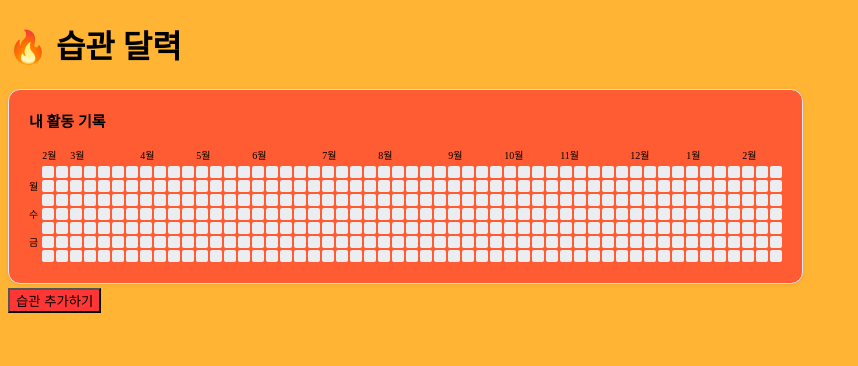
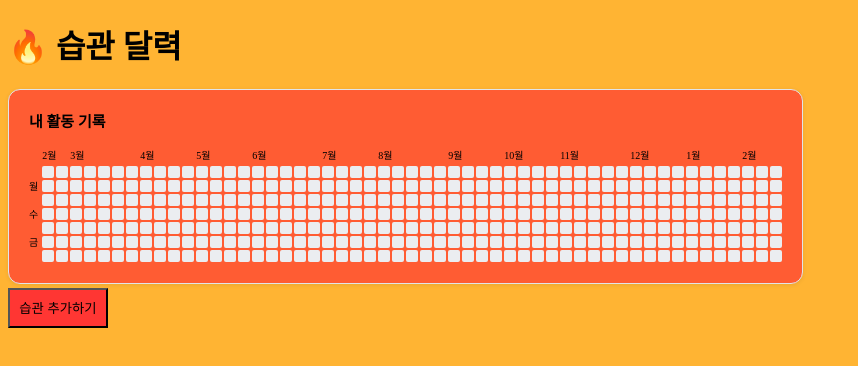
Before and after one commit to kkkkrk/habit, a Next.js app: page / in a window 1280 px wide. Shown: the top 366 px of the page, without its empty margins (0-858 px from the left). Built offline with nearby package versions, Linux system fonts and the light colour scheme; no server answers; the database is empty.

Commit message:
style: update button sizes

```diff
--- a/app/globals.css
+++ b/app/globals.css
@@ -4,4 +4,6 @@ body {
 
 .add-btn {
   background-color: rgb(255, 54, 51);
+  width: 100px;
+  height: 40px;
 }
```
